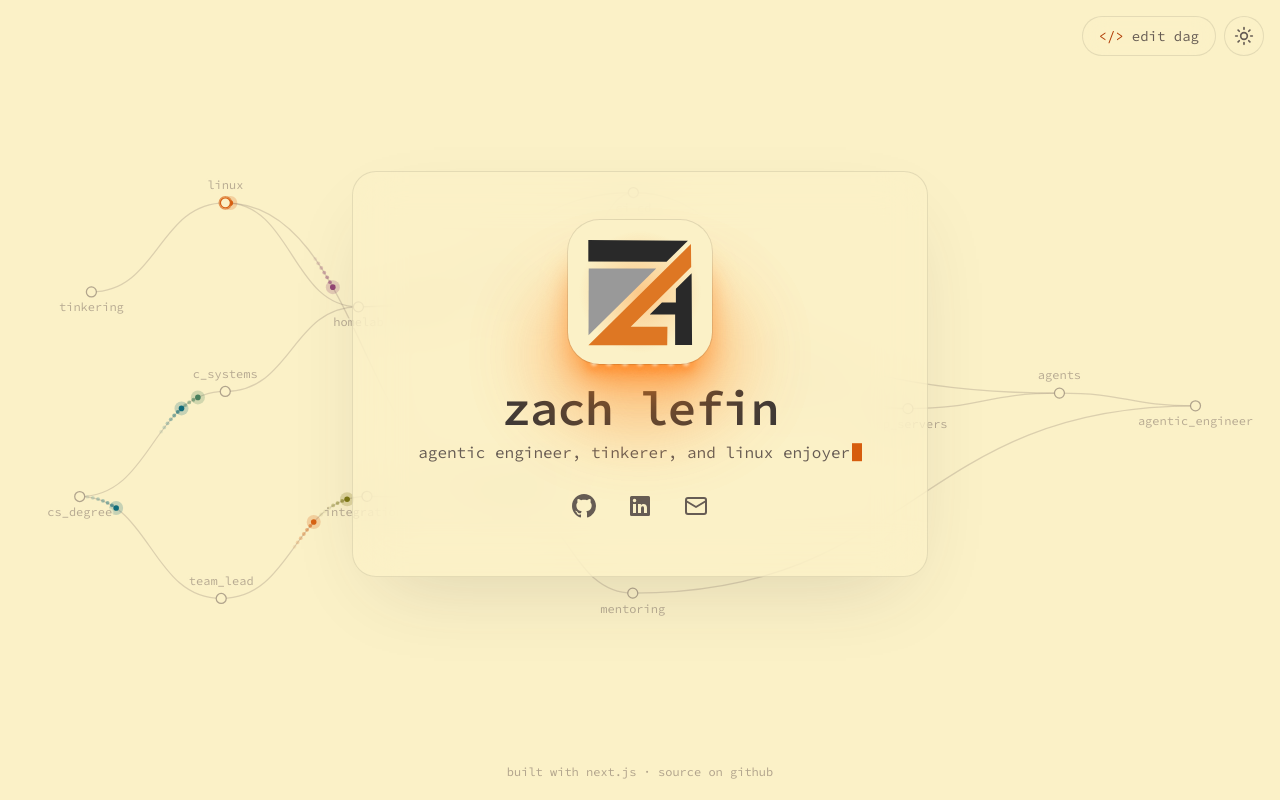
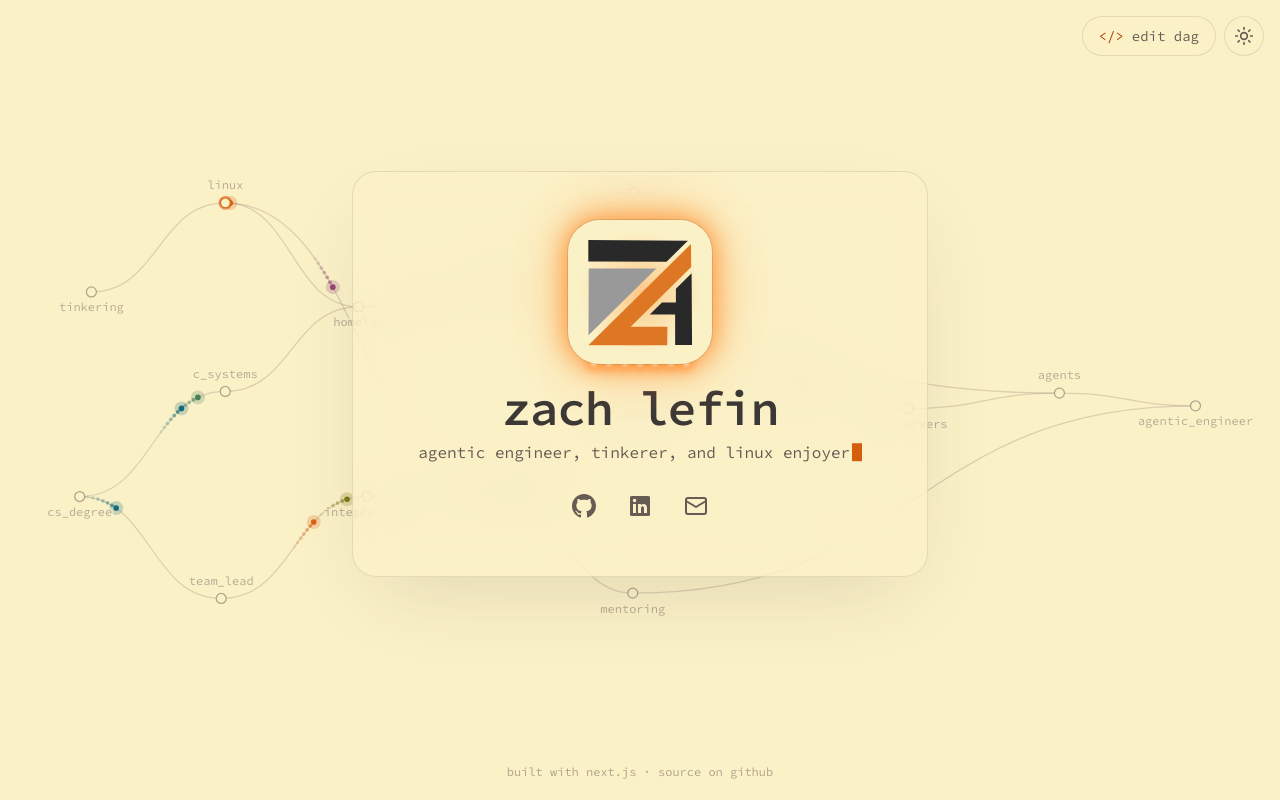
Before and after one commit to zalefin/zalefin.github.io, a Next.js app: page / in a window 1280 px wide. Built offline with nearby package versions, Linux system fonts and the light colour scheme.

Commit message:
Tighten the logo underglow and center it on the tile

```diff
--- a/src/components/logo-tile.tsx
+++ b/src/components/logo-tile.tsx
@@ -65,8 +65,8 @@ export function LogoTile() {
   const glow = useMotionTemplate`radial-gradient(circle at ${glowX}% ${glowY}%, rgb(${LED} / 0.35), transparent 60%)`;
   // The light the LEDs throw on the panel slides against the tilt, as if
   // the tile hovers above it.
-  const underX = useTransform(rotateY, [-MAX_TILT, MAX_TILT], [10, -10]);
-  const underY = useTransform(rotateX, [MAX_TILT, -MAX_TILT], [-5, 5]);
+  const underX = useTransform(rotateY, [-MAX_TILT, MAX_TILT], [5, -5]);
+  const underY = useTransform(rotateX, [MAX_TILT, -MAX_TILT], [-4, 4]);
 
   useEffect(() => {
     if (reduceMotion || !window.matchMedia("(hover: hover)").matches) return;
@@ -114,19 +114,19 @@ export function LogoTile() {
             ease: "easeInOut",
           }}
         >
-          {/* The light thrown on the panel below. */}
+          {/* The light thrown on the panel around the tile. */}
           <motion.div
-            className="absolute -inset-x-[18%] top-[45%] -bottom-[42%] rounded-[50%] blur-2xl"
+            className="absolute -inset-[7%] rounded-[30%] blur-xl"
             style={{
               x: underX,
               y: underY,
-              backgroundColor: `rgb(${LED} / 0.5)`,
+              backgroundColor: `rgb(${LED} / 0.4)`,
             }}
           />
-          {/* The strip's own glow, spilling out around the tile's edges. */}
+          {/* The strip's own glow, spilling out evenly around the edges. */}
           <div
-            className="absolute inset-x-[4%] top-[30%] -bottom-[8%] rounded-[22%] blur-lg"
-            style={{ backgroundColor: `rgb(${LED} / 0.85)` }}
+            className="absolute -inset-[1.5%] rounded-[23%] blur-md"
+            style={{ backgroundColor: `rgb(${LED} / 0.75)` }}
           />
           {/* The LEDs themselves, half hidden under the bottom edge. */}
           <div className="absolute inset-x-[16%] -bottom-[1.5%] flex justify-between">
```
